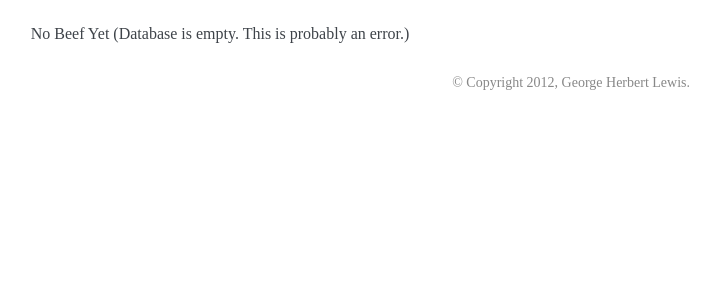
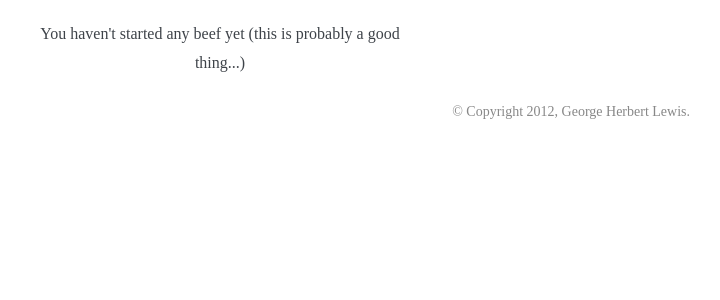
Before and after one commit to ghl3/IveGotBeef, a Flask app: page /Beef in a window 1280 px wide. Shown: the part 81-381 px from the top of the page, without its empty margins (420-1140 px from the left). Run offline with Flask 2, Linux system fonts and the light colour scheme; some libraries are stand-ins or nearby versions.

Commit message:
Updated message for when the my_beef page is empty

```diff
--- a/templates/my_beef.html
+++ b/templates/my_beef.html
@@ -6,6 +6,10 @@
 <!-- Fill in the Middle template -->
 {% block body %}
 
+{% if beef_list|length==0 %}
+You haven't started any beef yet (this is probably a good thing...)
+{% else %}
 {% include "beef_list.html" %}
+{% endif %}
 
 {% endblock %}
```
